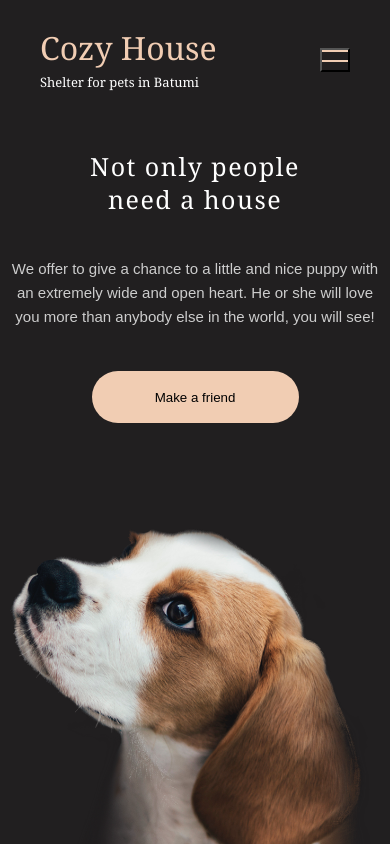
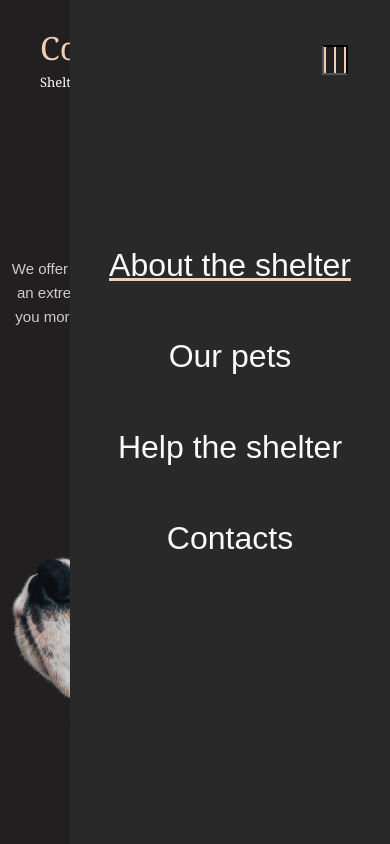
Before and after one commit to MickKrishtopa/shelter, a website built with webpack: page shelter/index.html in a window 390 px wide. Both pictures are taken after a click on the button 334 px from the left and 60 px from the top of the page. Shown: the top 844 px of the page. Built offline with nearby package versions, Linux system fonts and the light colour scheme.

Commit message:
feat: make burger menu

```diff
--- a/shelter/blocks/header.css
+++ b/shelter/blocks/header.css
@@ -2,9 +2,17 @@
   max-width: 1280px;
   margin: 0 auto;
   /* background-color: #f0cfb8; */
+  /* overflow: hidden; */
+  overflow-x: hidden;
 }
 
+.pages_no-scroll {
+  overflow: hidden;
+}
 .header {
+  display: flex;
+  position: relative;
+  /* width: 1280px; */
   margin: 0;
   min-height: 60px;
   display: flex;
@@ -12,6 +20,48 @@
   align-items: center;
   padding: 30px 40px 90px 40px;
   background-color: #211f20;
+}
+.header__menu-content-area {
+  margin: 0;
+  padding: 0;
+}
+
+.header__menu {
+  position: absolute;
+  width: 320px;
+  height: 100%;
+  right: -320px;
+  top: 0px;
+  background-color: #292929;
+  transition: all 1s;
+
+  display: flex;
+  flex-direction: column;
+  justify-content: center;
+  align-items: center;
+}
+
+.header__menu_open {
+  right: 0;
+}
+
+.header__menu-text {
+  text-align: center;
+  cursor: pointer;
+  font-family: "Arial";
+  font-style: normal;
+  font-weight: 400;
+  font-size: 32px;
+  line-height: 160%;
+  color: #fafafa;
+  margin: 0;
+  margin-bottom: 40px;
+  list-style: none;
+}
+.header__menu-text:first-child {
+  text-decoration: underline;
+  text-decoration-thickness: 3px;
+  text-decoration-color: #f1cdb3;
 }
 
 .header__titile {
@@ -37,10 +87,18 @@
 
 .header__navigation-button {
   background-image: url(../images/Burger.svg);
+  background-position: center;
   width: 30px;
-  height: 24px;
+  height: 26px;
   background-color: inherit;
   display: none;
+  cursor: pointer;
+  z-index: 10;
+  transition: all 1s;
+}
+
+.header__navigation-button-active {
+  transform: rotate(-90deg);
 }
 
 .header__navigation {
@@ -70,7 +128,7 @@
   text-decoration-color: #f1cdb3;
 }
 
-@media screen and (max-width: 700px) {
+@media screen and (max-width: 767px) {
   .header__navigation {
     display: none;
   }
--- a/shelter/blocks/pets.css
+++ b/shelter/blocks/pets.css
@@ -140,6 +140,7 @@
 }
 
 .card__button {
+  cursor: pointer;
   font-family: "Georgia";
   font-style: normal;
   font-weight: 400;
--- a/shelter/blocks/start-screen.css
+++ b/shelter/blocks/start-screen.css
@@ -36,6 +36,7 @@
 }
 
 .start-screen__button {
+  cursor: pointer;
   border: none;
   width: 207px;
   height: 52px;
--- a/shelter/index.html
+++ b/shelter/index.html
@@ -5,12 +5,11 @@
     <meta http-equiv="X-UA-Compatible" content="IE=edge" />
     <meta name="viewport" content="width=device-width, initial-scale=1.0" />
     <title>Shelter</title>
-    <!-- <link rel="stylesheet" href="./style.css" /> -->
-    <!-- <script src="./scripts/index.js"></script> -->
   </head>
 
   <body class="pages">
     <header class="header">
+      <!-- <div class="header__wrapper"> -->
       <div class="header__logo">
         <h1 class="header__titile">Cozy House</h1>
         <h2 class="header__subtitile">Shelter for pets in Batumi</h2>
@@ -24,7 +23,17 @@
         </ul>
       </nav>
       <button class="header__navigation-button"></button>
+      <!-- </div> -->
     </header>
+
+    <div class="header__menu">
+      <ul class="header__menu-content-area">
+        <li class="header__menu-text">About the shelter</li>
+        <li class="header__menu-text">Our pets</li>
+        <li class="header__menu-text">Help the shelter</li>
+        <li class="header__menu-text">Contacts</li>
+      </ul>
+    </div>
 
     <main>
       <section class="start-screen">
--- a/shelter/scripts/index.js
+++ b/shelter/scripts/index.js
@@ -1,11 +1,33 @@
 import "../pages/style.css";
 import petsList from "../constants/petsList.js";
 
+const PAGE = document.querySelector(".pages");
 const sliderButtonLeft = document.querySelector(".slider__button-left");
 const sliderButtonRight = document.querySelector(".slider__button-right");
 const couruselElement = document.querySelector(".courusel");
 const leftCardsElement = document.querySelector(".slider__cards-left");
 const rightCardsElement = document.querySelector(".slider__cards-right");
+const headerMenuButton = document.querySelector(".header__navigation-button");
+const burgerMenuElement = document.querySelector(".header__menu");
+
+function openHeaderMenu() {
+  PAGE.classList.toggle("pages_no-scroll");
+  burgerMenuElement.classList.toggle("header__menu_open");
+  headerMenuButton.classList.toggle("header__navigation-button-active");
+
+  document.addEventListener("click", (evt) => {
+    if (evt.target !== evt.currentTarget) {
+      PAGE.classList.remove("pages_no-scroll");
+      burgerMenuElement.classList.remove("header__menu_open");
+      headerMenuButton.classList.remove("header__navigation-button-active");
+    }
+  });
+}
+
+headerMenuButton.addEventListener("click", (event) => {
+  event.stopPropagation();
+  openHeaderMenu();
+});
 
 function createCardElement(data) {
   const ind = Math.floor(Math.random() * 8);
```
